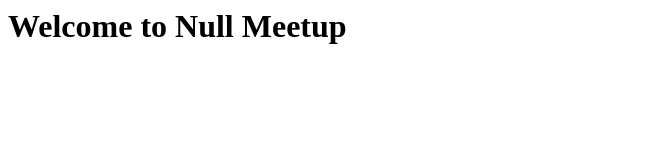
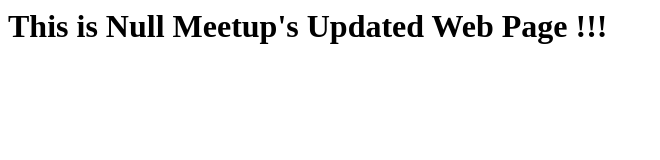
Before and after one commit to Hack-with-8k0b/Secure-CICD-Pipeline, a plain HTML site: page index.html in a window 1280 px wide. Shown: the whole page, without its empty margins (0-660 px from the left). Drawn offline with Linux system fonts and the light colour scheme.

Commit message:
Update index.html
Updated web page

```diff
--- a/index.html
+++ b/index.html
@@ -1 +1 @@
-<h1> Welcome to Null Meetup </h1>
+<h1> This is Null Meetup's Updated Web Page !!! </h1>
```
